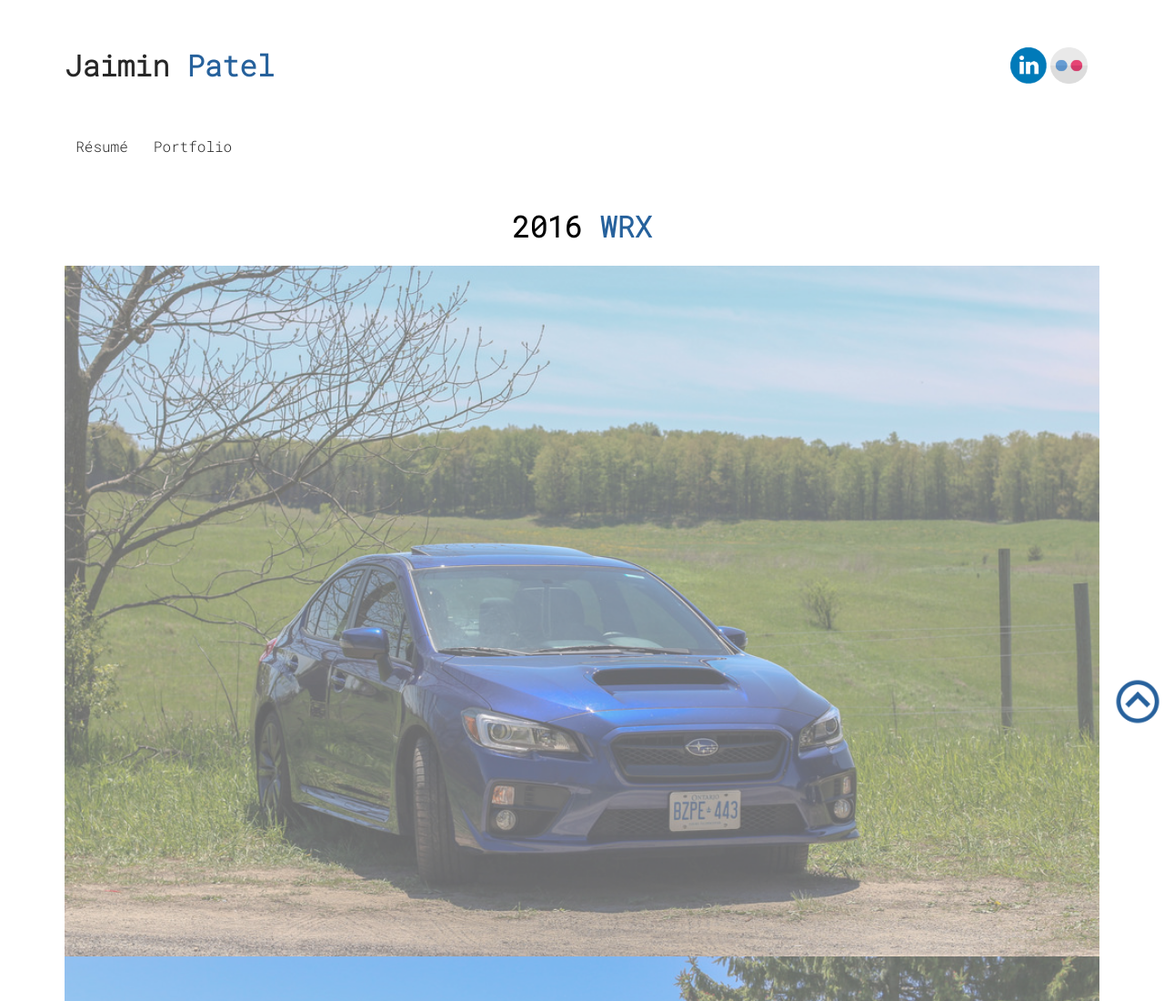
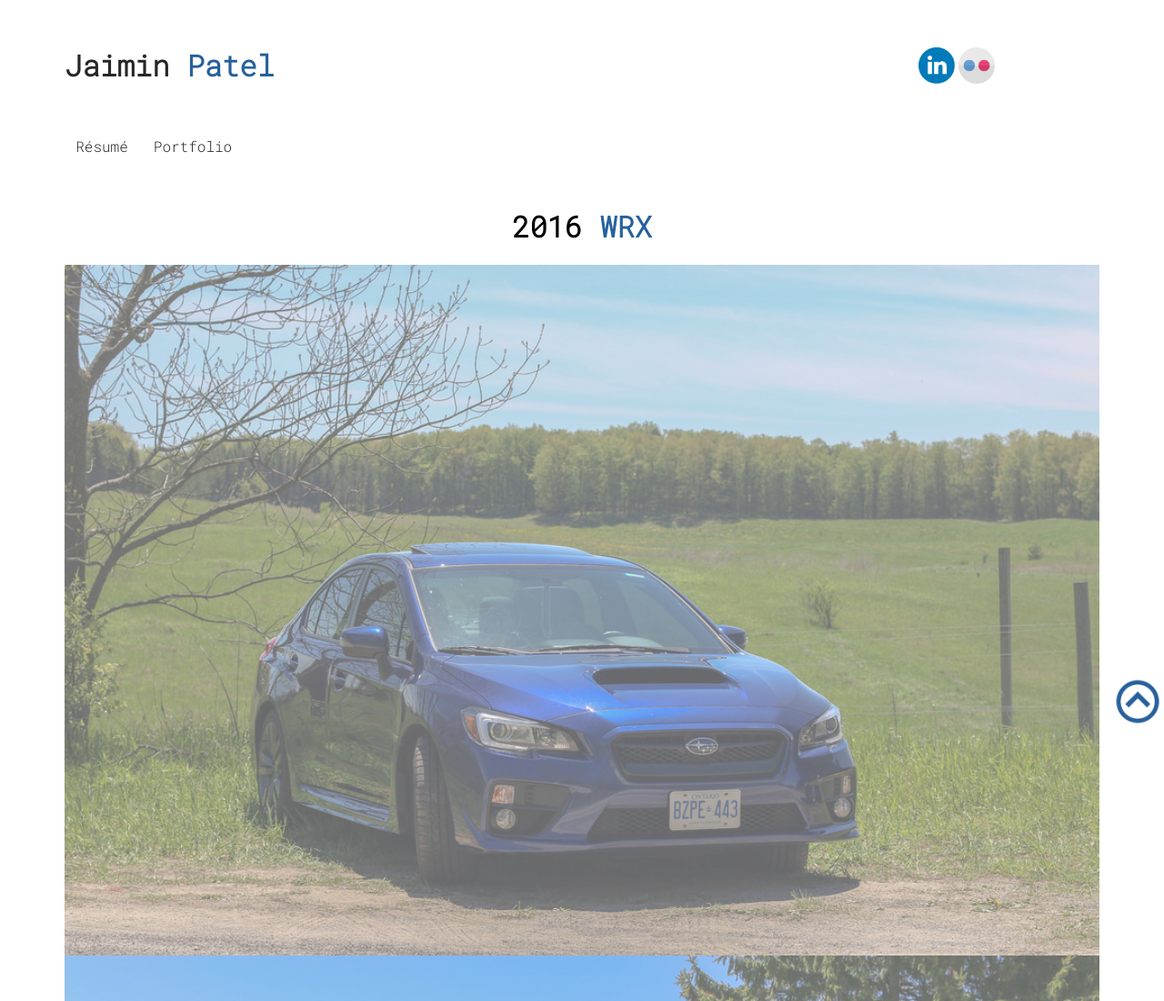
Before and after one commit to jaiminpatel98/Jaimin-Patel, a plain HTML site: page portfolio.html in a window 1280 px wide. Shown: the top 1100 px of the page at 91% size. Drawn offline with nearby package versions, Linux system fonts and the light colour scheme.

Commit message:
manages media icons

```diff
--- a/portfolio.css
+++ b/portfolio.css
@@ -136,14 +136,14 @@ body {
 }
 .media {
     padding-top: 2%;
-    width: 79%;
+    width: 70%;
     display: inline-block;
     align-items: center;
 }
 .icon img{
     float: right;
-    width: 4.5%;
-    height: 4.5%;
+    width: 5%;
+    height: 5%;
     padding-right: 0.5%;
 }
 .container {
--- a/portfolio.js
+++ b/portfolio.js
@@ -26,7 +26,7 @@ $(document).ready(function(){
 (function($) {
     $(document).ready(function(){
         $(window).scroll(function(){
-            if ($(this).scrollTop() > 50) {
+            if ($(this).scrollTop() > 100) {
                 $('#menu').fadeIn(500);
             } else {
                 $('#menu').fadeOut(500);
```
